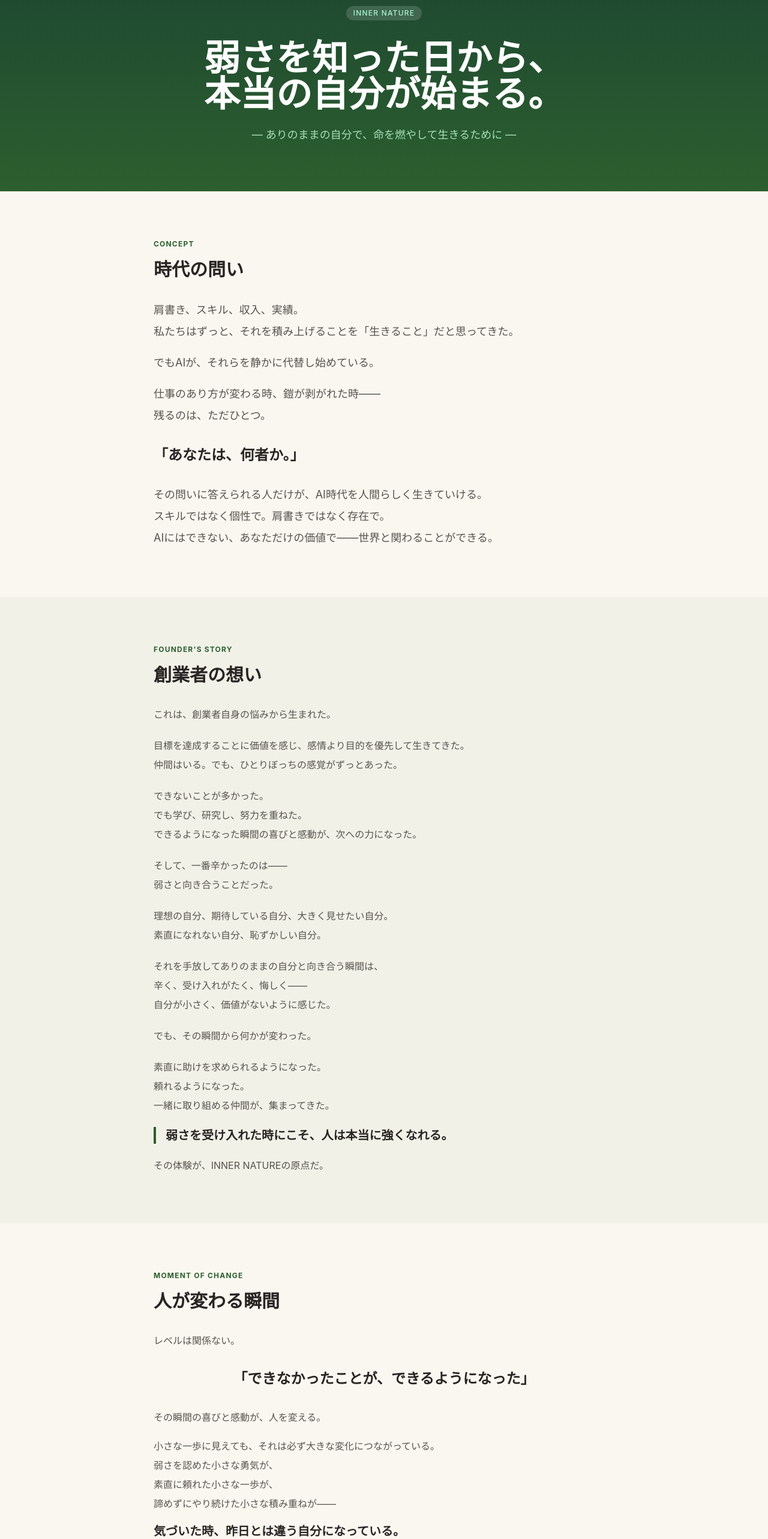
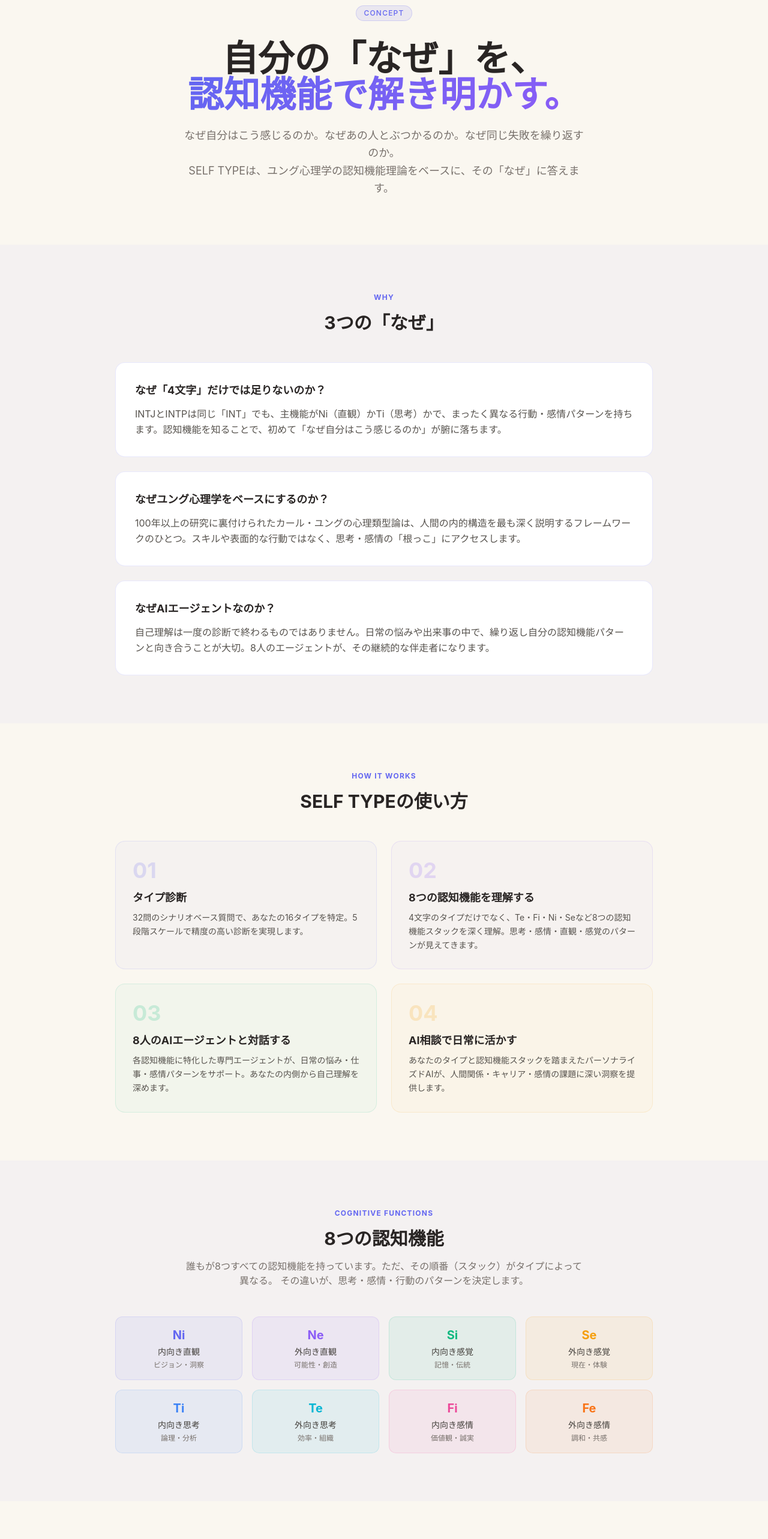
Before and after one commit to yaguyan1996/mbti-app, a Next.js app: page /concept in a window 1280 px wide. Shown: the part 120-2686 px from the top of the page at 60% size. Built offline with nearby package versions, Linux system fonts and the light colour scheme; no server answers.

Commit message:
コンセプトページをSELF TYPEアプリの内容に変更

```diff
--- a/app/concept/page.tsx
+++ b/app/concept/page.tsx
@@ -3,50 +3,53 @@
 import Link from 'next/link'
 import Navbar from '@/components/Navbar'
 
-const coreValues = [
+const features = [
   {
-    en: 'Vulnerability',
-    ja: '弱さ',
-    desc: '弱さと向き合うことが、変化の入り口になる。',
+    step: '01',
+    title: 'タイプ診断',
+    desc: '32問のシナリオベース質問で、あなたの16タイプを特定。5段階スケールで精度の高い診断を実現します。',
     color: '#6366f1',
   },
   {
-    en: 'Growth',
-    ja: '成長',
-    desc: 'できなかったことができる瞬間の感動が、人を動かす力になる。',
+    step: '02',
+    title: '8つの認知機能を理解する',
+    desc: '4文字のタイプだけでなく、Te・Fi・Ni・Seなど8つの認知機能スタックを深く理解。思考・感情・直観・感覚のパターンが見えてきます。',
     color: '#8b5cf6',
   },
   {
-    en: 'Authenticity',
-    ja: '真正性',
-    desc: 'ありのままの自分でいることが、最大の強さになる。',
+    step: '03',
+    title: '8人のAIエージェントと対話する',
+    desc: '各認知機能に特化した専門エージェントが、日常の悩み・仕事・感情パターンをサポート。あなたの内側から自己理解を深めます。',
     color: '#10b981',
   },
   {
-    en: 'Connection',
-    ja: 'つながり',
-    desc: '自己理解は他者理解へ。補い合い、発展できる関係をつくる。',
+    step: '04',
+    title: 'AI相談で日常に活かす',
+    desc: 'あなたのタイプと認知機能スタックを踏まえたパーソナライズドAIが、人間関係・キャリア・感情の課題に深い洞察を提供します。',
     color: '#f59e0b',
-  },
-  {
-    en: 'Nature',
-    ja: '自然',
-    desc: '自然の中でこそ、人間の本心は目を覚ます。',
-    color: '#06b6d4',
-  },
-  {
-    en: 'Legacy',
-    ja: '還元',
-    desc: '自分の個性と価値を社会に還元することが、生きがいになる。',
-    color: '#ec4899',
   },
 ]
 
-const lifeStages = [
-  { age: '6〜18歳', theme: '人生の土台をつくる', question: '「私はどんな人間？何が好き？」' },
-  { age: '20〜40歳', theme: '自分の軸でAI時代を生きる', question: '「私の本当の強みと価値は何？」' },
-  { age: '40〜60歳', theme: '豊かな人生の選択をする', question: '「残りの人生を何のために生きる？」' },
-  { age: '60〜80歳', theme: '経験と知恵を次世代へ還元する', question: '「私が残せるものは何？」' },
+const whys = [
+  {
+    q: 'なぜ「4文字」だけでは足りないのか？',
+    a: 'INTJとINTPは同じ「INT」でも、主機能がNi（直観）かTi（思考）かで、まったく異なる行動・感情パターンを持ちます。認知機能を知ることで、初めて「なぜ自分はこう感じるのか」が腑に落ちます。',
+  },
+  {
+    q: 'なぜユング心理学をベースにするのか？',
+    a: '100年以上の研究に裏付けられたカール・ユングの心理類型論は、人間の内的構造を最も深く説明するフレームワークのひとつ。スキルや表面的な行動ではなく、思考・感情の「根っこ」にアクセスします。',
+  },
+  {
+    q: 'なぜAIエージェントなのか？',
+    a: '自己理解は一度の診断で終わるものではありません。日常の悩みや出来事の中で、繰り返し自分の認知機能パターンと向き合うことが大切。8人のエージェントが、その継続的な伴走者になります。',
+  },
+]
+
+const values = [
+  { icon: '🔍', title: '深さ', desc: '表面的なラベルではなく、思考・感情の根っこにアクセスする' },
+  { icon: '🤝', title: '対話', desc: 'AIとの継続的な対話が、自己理解を日常に定着させる' },
+  { icon: '🌱', title: '成長', desc: '弱みも強みも、すべてが自己理解の素材になる' },
+  { icon: '🎯', title: '実用', desc: '仕事・人間関係・感情管理に、すぐに活かせる視点を提供する' },
 ]
 
 export default function ConceptPage() {
@@ -55,138 +58,103 @@
       <Navbar />
 
       {/* Hero */}
-      <section className="pt-32 pb-20 px-4 text-center" style={{ background: 'linear-gradient(180deg, #1B4332 0%, #2C5F2E 100%)' }}>
+      <section className="pt-32 pb-20 px-4 text-center">
         <div className="max-w-3xl mx-auto">
           <div className="inline-block text-xs px-3 py-1 rounded-full mb-8 font-medium tracking-widest"
-            style={{ background: 'rgba(255,255,255,0.15)', color: '#a7f3d0' }}>
-            INNER NATURE
+            style={{ background: 'rgba(99,102,241,0.1)', color: '#6366f1', border: '1px solid rgba(99,102,241,0.2)' }}>
+            CONCEPT
           </div>
-          <h1 className="text-4xl md:text-6xl font-bold text-white mb-6 leading-tight">
-            弱さを知った日から、<br />本当の自分が始まる。
+          <h1 className="text-4xl md:text-6xl font-bold text-stone-800 mb-6 leading-tight">
+            自分の「なぜ」を、<br />
+            <span style={{ background: 'linear-gradient(135deg, #6366f1, #8b5cf6)', WebkitBackgroundClip: 'text', WebkitTextFillColor: 'transparent' }}>
+              認知機能で解き明かす。
+            </span>
           </h1>
-          <p className="text-green-200 text-lg leading-relaxed" style={{ opacity: 0.85 }}>
-            — ありのままの自分で、命を燃やして生きるために —
+          <p className="text-stone-500 text-lg leading-relaxed max-w-2xl mx-auto">
+            なぜ自分はこう感じるのか。なぜあの人とぶつかるのか。なぜ同じ失敗を繰り返すのか。<br />
+            SELF TYPEは、ユング心理学の認知機能理論をベースに、その「なぜ」に答えます。
           </p>
         </div>
       </section>
 
-      {/* 時代の問い */}
-      <section className="py-20 px-4">
-        <div className="max-w-3xl mx-auto">
-          <div className="text-xs font-bold tracking-widest mb-4" style={{ color: '#2C5F2E' }}>CONCEPT</div>
-          <h2 className="text-3xl font-bold text-stone-800 mb-8">時代の問い</h2>
-          <div className="space-y-4 text-stone-600 leading-loose text-lg">
-            <p>肩書き、スキル、収入、実績。<br />私たちはずっと、それを積み上げることを「生きること」だと思ってきた。</p>
-            <p>でもAIが、それらを静かに代替し始めている。</p>
-            <p>仕事のあり方が変わる時、鎧が剥がれた時——<br />残るのは、ただひとつ。</p>
-            <p className="text-2xl font-bold text-stone-800 py-4">「あなたは、何者か。」</p>
-            <p>その問いに答えられる人だけが、AI時代を人間らしく生きていける。<br />
-            スキルではなく個性で。肩書きではなく存在で。<br />
-            AIにはできない、あなただけの価値で——世界と関わることができる。</p>
+      {/* なぜ認知機能か */}
+      <section className="py-20 px-4" style={{ background: 'rgba(99,102,241,0.04)' }}>
+        <div className="max-w-4xl mx-auto">
+          <div className="text-xs font-bold tracking-widest mb-4 text-center" style={{ color: '#6366f1' }}>WHY</div>
+          <h2 className="text-3xl font-bold text-stone-800 mb-12 text-center">3つの「なぜ」</h2>
+          <div className="space-y-6">
+            {whys.map((item, i) => (
+              <div key={i} className="p-8 rounded-2xl bg-white" style={{ border: '1px solid rgba(99,102,241,0.15)' }}>
+                <h3 className="text-lg font-bold text-stone-800 mb-3">{item.q}</h3>
+                <p className="text-stone-600 leading-relaxed">{item.a}</p>
+              </div>
+            ))}
           </div>
         </div>
       </section>
 
-      {/* 原点 */}
-      <section className="py-20 px-4" style={{ background: 'rgba(44,95,46,0.04)' }}>
-        <div className="max-w-3xl mx-auto">
-          <div className="text-xs font-bold tracking-widest mb-4" style={{ color: '#2C5F2E' }}>FOUNDER'S STORY</div>
-          <h2 className="text-3xl font-bold text-stone-800 mb-8">創業者の想い</h2>
-          <div className="space-y-5 text-stone-600 leading-loose">
-            <p>これは、創業者自身の悩みから生まれた。</p>
-            <p>目標を達成することに価値を感じ、感情より目的を優先して生きてきた。<br />仲間はいる。でも、ひとりぼっちの感覚がずっとあった。</p>
-            <p>できないことが多かった。<br />でも学び、研究し、努力を重ねた。<br />できるようになった瞬間の喜びと感動が、次への力になった。</p>
-            <p>そして、一番辛かったのは——<br />弱さと向き合うことだった。</p>
-            <p>理想の自分、期待している自分、大きく見せたい自分。<br />素直になれない自分、恥ずかしい自分。</p>
-            <p>それを手放してありのままの自分と向き合う瞬間は、<br />辛く、受け入れがたく、悔しく——<br />自分が小さく、価値がないように感じた。</p>
-            <p>でも、その瞬間から何かが変わった。</p>
-            <p>素直に助けを求められるようになった。<br />頼れるようになった。<br />一緒に取り組める仲間が、集まってきた。</p>
-            <p className="text-xl font-bold text-stone-800 border-l-4 pl-4" style={{ borderColor: '#2C5F2E' }}>
-              弱さを受け入れた時にこそ、人は本当に強くなれる。
-            </p>
-            <p>その体験が、INNER NATUREの原点だ。</p>
+      {/* 使い方・ステップ */}
+      <section className="py-20 px-4">
+        <div className="max-w-4xl mx-auto">
+          <div className="text-xs font-bold tracking-widest mb-4 text-center" style={{ color: '#6366f1' }}>HOW IT WORKS</div>
+          <h2 className="text-3xl font-bold text-stone-800 mb-12 text-center">SELF TYPEの使い方</h2>
+          <div className="grid md:grid-cols-2 gap-6">
+            {features.map((f) => (
+              <div key={f.step} className="p-7 rounded-2xl"
+                style={{ background: `${f.color}08`, border: `1px solid ${f.color}20` }}>
+                <div className="text-4xl font-bold mb-3" style={{ color: `${f.color}30` }}>{f.step}</div>
+                <h3 className="text-lg font-bold text-stone-800 mb-2">{f.title}</h3>
+                <p className="text-stone-600 text-sm leading-relaxed">{f.desc}</p>
+              </div>
+            ))}
           </div>
         </div>
       </section>
 
-      {/* 人が変わる瞬間 */}
-      <section className="py-20 px-4">
-        <div className="max-w-3xl mx-auto">
-          <div className="text-xs font-bold tracking-widest mb-4" style={{ color: '#2C5F2E' }}>MOMENT OF CHANGE</div>
-          <h2 className="text-3xl font-bold text-stone-800 mb-8">人が変わる瞬間</h2>
-          <div className="space-y-4 text-stone-600 leading-loose">
-            <p>レベルは関係ない。</p>
-            <p className="text-2xl font-bold text-stone-800 py-4 text-center">「できなかったことが、できるようになった」</p>
-            <p>その瞬間の喜びと感動が、人を変える。</p>
-            <p>小さな一歩に見えても、それは必ず大きな変化につながっている。<br />
-            弱さを認めた小さな勇気が、<br />
-            素直に頼れた小さな一歩が、<br />
-            諦めずにやり続けた小さな積み重ねが——</p>
-            <p className="text-xl font-bold text-stone-800">気づいた時、昨日とは違う自分になっている。</p>
-            <p>INNER NATUREは、その「変わる瞬間」が生まれる場所をつくる。</p>
+      {/* 認知機能スタック図解 */}
+      <section className="py-20 px-4" style={{ background: 'rgba(99,102,241,0.04)' }}>
+        <div className="max-w-4xl mx-auto text-center">
+          <div className="text-xs font-bold tracking-widest mb-4" style={{ color: '#6366f1' }}>COGNITIVE FUNCTIONS</div>
+          <h2 className="text-3xl font-bold text-stone-800 mb-4">8つの認知機能</h2>
+          <p className="text-stone-500 mb-12 max-w-2xl mx-auto">
+            誰もが8つすべての認知機能を持っています。ただ、その順番（スタック）がタイプによって異なる。
+            その違いが、思考・感情・行動のパターンを決定します。
+          </p>
+          <div className="grid grid-cols-2 md:grid-cols-4 gap-4">
+            {[
+              { id: 'Ni', name: '内向き直観', desc: 'ビジョン・洞察', color: '#6366f1' },
+              { id: 'Ne', name: '外向き直観', desc: '可能性・創造', color: '#8b5cf6' },
+              { id: 'Si', name: '内向き感覚', desc: '記憶・伝統', color: '#10b981' },
+              { id: 'Se', name: '外向き感覚', desc: '現在・体験', color: '#f59e0b' },
+              { id: 'Ti', name: '内向き思考', desc: '論理・分析', color: '#3b82f6' },
+              { id: 'Te', name: '外向き思考', desc: '効率・組織', color: '#06b6d4' },
+              { id: 'Fi', name: '内向き感情', desc: '価値観・誠実', color: '#ec4899' },
+              { id: 'Fe', name: '外向き感情', desc: '調和・共感', color: '#f97316' },
+            ].map((func) => (
+              <div key={func.id} className="p-4 rounded-xl text-center"
+                style={{ background: `${func.color}12`, border: `1px solid ${func.color}25` }}>
+                <div className="text-xl font-bold mb-1" style={{ color: func.color }}>{func.id}</div>
+                <div className="text-stone-700 text-sm font-medium">{func.name}</div>
+                <div className="text-stone-500 text-xs mt-1">{func.desc}</div>
+              </div>
+            ))}
           </div>
         </div>
       </section>
 
-      {/* 自然の役割 */}
-      <section className="py-20 px-4" style={{ background: 'linear-gradient(135deg, #1B4332 0%, #2C5F2E 100%)' }}>
-        <div className="max-w-3xl mx-auto text-center">
-          <div className="text-xs font-bold tracking-widest mb-4" style={{ color: '#a7f3d0' }}>ROLE OF NATURE</div>
-          <h2 className="text-3xl font-bold text-white mb-8">自然の役割</h2>
-          <div className="space-y-4 text-green-100 leading-loose text-lg" style={{ opacity: 0.9 }}>
-            <p>人間はもともと、自然から生まれた。</p>
-            <p>デジタルとAIに囲まれた時代だからこそ、<br />人は本能的に自然を求める。</p>
-            <p className="text-white font-medium">森の静けさ、風の音、土の匂い、光と影。<br />五感をフルに使った時、人は初めて頭を止め、心の声を聞く。</p>
-            <p>自然は優しく、時に厳しい。<br />その中で人は喜怒哀楽を感じ、真・美・善を学ぶ。</p>
-            <p className="text-xl font-bold text-white">INNER NATUREの自然は、ただの景色ではない。<br />人間の本心を呼び覚ます、最大の教師だ。</p>
-          </div>
-        </div>
-      </section>
-
-      {/* 自己理解がもたらすもの */}
+      {/* アプリの価値観 */}
       <section className="py-20 px-4">
-        <div className="max-w-3xl mx-auto">
-          <div className="text-xs font-bold tracking-widest mb-4" style={{ color: '#2C5F2E' }}>WHAT SELF-UNDERSTANDING BRINGS</div>
-          <h2 className="text-3xl font-bold text-stone-800 mb-8">自己理解がもたらすもの</h2>
-          <div className="space-y-4 text-stone-600 leading-loose">
-            <p>自己理解とは、自分を評価することではない。</p>
-            <p className="text-xl font-bold text-stone-800">強みも弱みも、光も影も、すべてを知り——<br />「これが私だ」と受け入れることだ。</p>
-            <div className="grid md:grid-cols-2 gap-4 my-8">
-              {[
-                { label: '強みは', value: '誰かのために使える。' },
-                { label: '弱みは', value: '誰かに助けてもらえる。' },
-                { label: '失敗は', value: '恥ではなく自己理解の喜びになる。' },
-                { label: '成長が', value: '義務ではなくワクワクになる。' },
-              ].map((item) => (
-                <div key={item.label} className="p-5 rounded-xl"
-                  style={{ background: 'rgba(44,95,46,0.06)', border: '1px solid rgba(44,95,46,0.15)' }}>
-                  <span className="font-bold text-stone-700">{item.label}</span>
-                  <span className="text-stone-600">　{item.value}</span>
-                </div>
-              ))}
-            </div>
-            <p>そして自分をありのままに受け入れた人は、<br />他者もありのままに受け入れることができる。</p>
-            <p className="text-xl font-bold text-stone-800">自己理解は、豊かな人間関係の入り口だ。</p>
-          </div>
-        </div>
-      </section>
-
-      {/* ライフステージ */}
-      <section className="py-20 px-4" style={{ background: 'rgba(44,95,46,0.04)' }}>
         <div className="max-w-4xl mx-auto">
-          <div className="text-xs font-bold tracking-widest mb-4" style={{ color: '#2C5F2E' }}>LIFE STAGES</div>
-          <h2 className="text-3xl font-bold text-stone-800 mb-4">ライフステージと向き合う問い</h2>
-          <p className="text-stone-500 mb-10">INNER NATUREは、一度行けば終わりの場所ではない。<br />人生のどのステージでも、何度でも戻ってこられる場所だ。</p>
-          <div className="space-y-4">
-            {lifeStages.map((stage, i) => (
-              <div key={i} className="flex gap-6 p-6 rounded-2xl items-start"
-                style={{ background: '#fff', border: '1px solid rgba(44,95,46,0.15)' }}>
-                <div className="shrink-0 w-20 text-center">
-                  <div className="text-sm font-bold" style={{ color: '#2C5F2E' }}>{stage.age}</div>
-                </div>
+          <div className="text-xs font-bold tracking-widest mb-4 text-center" style={{ color: '#6366f1' }}>VALUES</div>
+          <h2 className="text-3xl font-bold text-stone-800 mb-12 text-center">SELF TYPEが大切にすること</h2>
+          <div className="grid md:grid-cols-2 gap-4">
+            {values.map((v) => (
+              <div key={v.title} className="flex gap-4 p-6 rounded-2xl bg-white"
+                style={{ border: '1px solid rgba(99,102,241,0.12)' }}>
+                <div className="text-3xl">{v.icon}</div>
                 <div>
-                  <div className="font-bold text-stone-700 mb-1">{stage.theme}</div>
-                  <div className="text-stone-500 text-sm">{stage.question}</div>
+                  <div className="font-bold text-stone-800 mb-1">{v.title}</div>
+                  <div className="text-stone-500 text-sm leading-relaxed">{v.desc}</div>
                 </div>
               </div>
             ))}
@@ -194,43 +162,24 @@
         </div>
       </section>
 
-      {/* コアバリュー */}
-      <section className="py-20 px-4">
-        <div className="max-w-4xl mx-auto">
-          <div className="text-xs font-bold tracking-widest mb-4" style={{ color: '#2C5F2E' }}>CORE VALUES</div>
-          <h2 className="text-3xl font-bold text-stone-800 mb-10">コアバリュー</h2>
-          <div className="grid md:grid-cols-2 gap-4">
-            {coreValues.map((v) => (
-              <div key={v.en} className="p-6 rounded-2xl"
-                style={{ background: `${v.color}08`, border: `1px solid ${v.color}25` }}>
-                <div className="flex items-baseline gap-2 mb-2">
-                  <span className="font-bold text-lg" style={{ color: v.color }}>{v.en}</span>
-                  <span className="text-stone-500 text-sm">（{v.ja}）</span>
-                </div>
-                <p className="text-stone-600 leading-relaxed">{v.desc}</p>
-              </div>
-            ))}
-          </div>
-        </div>
-      </section>
-
       {/* CTA */}
-      <section className="py-20 px-4" style={{ background: 'linear-gradient(135deg, #1B4332 0%, #2C5F2E 100%)' }}>
+      <section className="py-20 px-4"
+        style={{ background: 'linear-gradient(135deg, #6366f1 0%, #8b5cf6 100%)' }}>
         <div className="max-w-2xl mx-auto text-center">
-          <h2 className="text-3xl font-bold text-white mb-4">自分を知る旅を、今日から始めよう。</h2>
-          <p className="text-green-200 mb-8 leading-relaxed" style={{ opacity: 0.85 }}>
-            SELF TYPEで認知機能タイプを診断し、<br />あなただけの自己理解の地図を描き始めましょう。
+          <h2 className="text-3xl font-bold text-white mb-4">まず、自分のタイプを知ろう。</h2>
+          <p className="text-indigo-100 mb-8 leading-relaxed">
+            32問の診断テストで、あなたの認知機能スタックを特定します。
           </p>
           <div className="flex flex-col sm:flex-row gap-4 justify-center">
             <Link href="/test"
               className="px-8 py-3 rounded-xl font-semibold transition-all hover:opacity-90"
-              style={{ background: 'white', color: '#1B4332' }}>
-              タイプ診断を受ける
+              style={{ background: 'white', color: '#6366f1' }}>
+              診断テストを受ける
             </Link>
             <Link href="/"
               className="px-8 py-3 rounded-xl font-semibold border transition-all hover:bg-white/10"
               style={{ borderColor: 'rgba(255,255,255,0.4)', color: 'white' }}>
-              アプリに戻る
+              トップに戻る
             </Link>
           </div>
         </div>
```
